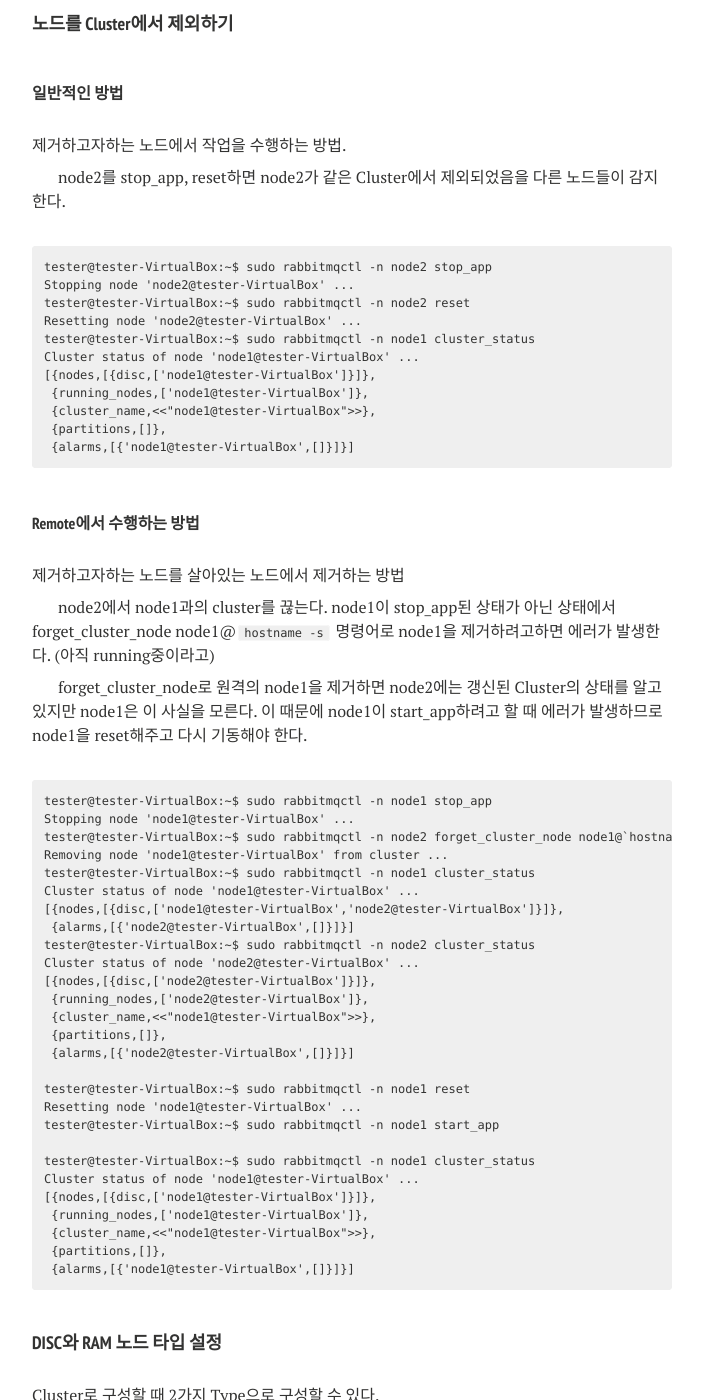
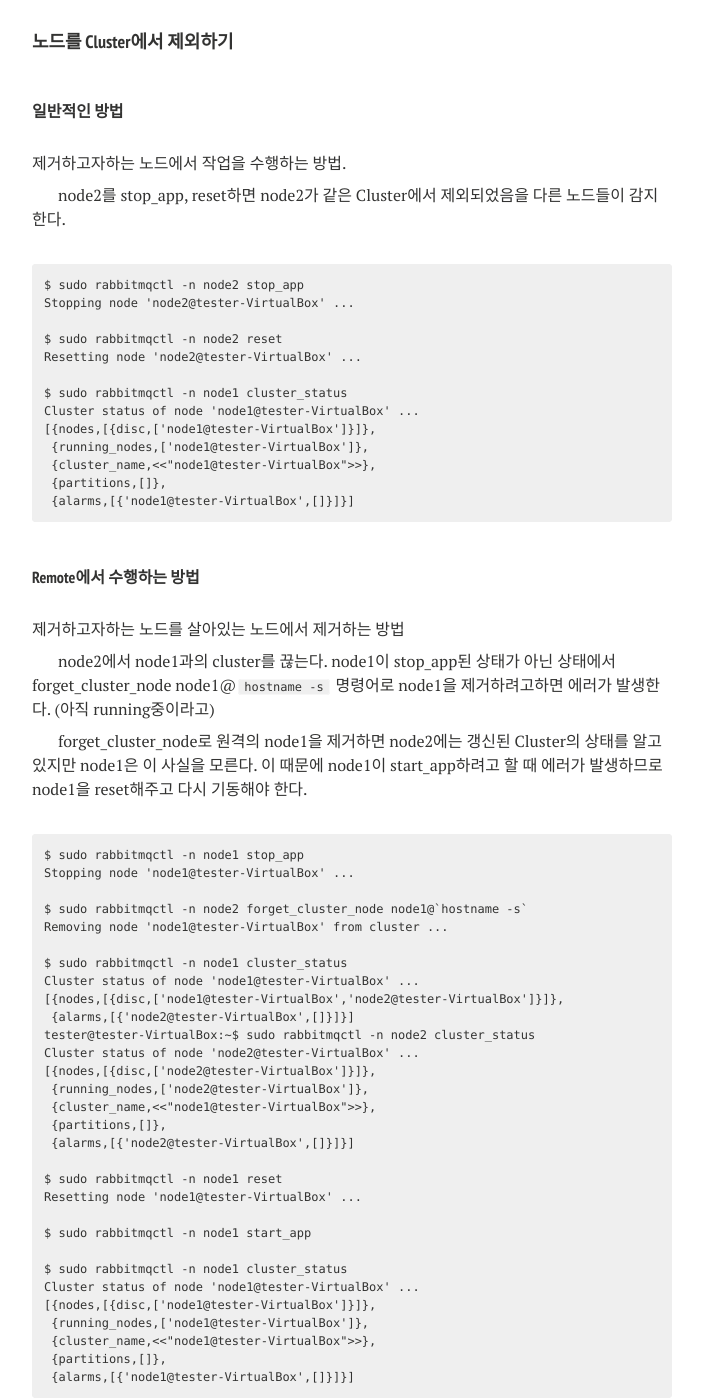
Before and after one commit to gjchoi/gjchoi.github.io, a Jekyll site: the page built from _posts/2016-03-05-rabbit-mq-clustering구성하기.md, in a window 1280 px wide and 1400 px high, scrolled down 3699 px. Shown: the whole window, without its empty margins (288-991 px from the left). Built offline with Jekyll 4.4.1, drawn with Linux system fonts in a browser that asks for light colours; nearby versions of some CDN libraries; comment, search, counter and statistics services are not loaded; some of the changed text lies outside the part shown.

Commit message:
Update 2016-03-05-rabbit-mq-clustering구성하기.md

```diff
--- a/_posts/2016-03-05-rabbit-mq-clustering구성하기.md
+++ b/_posts/2016-03-05-rabbit-mq-clustering구성하기.md
@@ -80,7 +80,7 @@ RABBITMQ_NODE_PORT=5673 RABBITMQ_SERVER_START_ARGS="-rabbitmq_management listene
 #### Cluster되지 않은 상태 확인
 
 ~~~~~~
-tester@tester-VirtualBox:~$ sudo rabbitmqctl -n node1 cluster_status
+$ sudo rabbitmqctl -n node1 cluster_status
 
 Cluster status of node 'node1@tester-VirtualBox' ...
 [{nodes,[{disc,['node1@tester-VirtualBox','node3@tester-VirtualBox']}]},
@@ -89,7 +89,7 @@ Cluster status of node 'node1@tester-VirtualBox' ...
  {partitions,[]},
  {alarms,[{'node1@tester-VirtualBox',[]}]}]
 
-tester@tester-VirtualBox:~$ sudo rabbitmqctl -n node2 cluster_status
+$ sudo rabbitmqctl -n node2 cluster_status
 Cluster status of node 'node2@tester-VirtualBox' ...
 [{nodes,[{disc,['node2@tester-VirtualBox']}]},
  {running_nodes,['node2@tester-VirtualBox']},
@@ -120,14 +120,15 @@ node1과 node2의 cluster_status 명령을 통해 Cluster된 상태를 확인
 
 ~~~~~~
 
-tester@tester-VirtualBox:~$ sudo rabbitmqctl -n node1 cluster_status
+$ sudo rabbitmqctl -n node1 cluster_status
 Cluster status of node 'node1@tester-VirtualBox' ...
 [{nodes,[{disc,['node1@tester-VirtualBox','node2@tester-VirtualBox']}]},
  {running_nodes,['node2@tester-VirtualBox','node1@tester-VirtualBox']},
  {cluster_name,<<"node1@tester-VirtualBox">>},
  {partitions,[]},
  {alarms,[{'node2@tester-VirtualBox',[]},{'node1@tester-VirtualBox',[]}]}]
-tester@tester-VirtualBox:~$ sudo rabbitmqctl -n node2 cluster_status
+
+$ sudo rabbitmqctl -n node2 cluster_status
 Cluster status of node 'node2@tester-VirtualBox' ...
 [{nodes,[{disc,['node1@tester-VirtualBox','node2@tester-VirtualBox']}]},
  {running_nodes,['node1@tester-VirtualBox','node2@tester-VirtualBox']},
@@ -144,9 +145,9 @@ Cluster에 포함된 node1이 중지되어도 node2에 의해서 동작이 가
 running상태가 node2하나 뿐인 것으로 표시된다.
 
 ~~~~~~~~
-tester@tester-VirtualBox:~$ sudo rabbitmqctl -n node1 stop
+$ sudo rabbitmqctl -n node1 stop
 
-tester@tester-VirtualBox:~$ sudo rabbitmqctl -n node2 cluster_status
+$ sudo rabbitmqctl -n node2 cluster_status
 Cluster status of node 'node2@tester-VirtualBox' ...
 [{nodes,[{disc,['node1@tester-VirtualBox','node2@tester-VirtualBox']}]},
  {running_nodes,['node2@tester-VirtualBox']},
@@ -178,11 +179,13 @@ cluster서버를 순차적으로 모두 중지하고 재기동 할 때, 재기
 node2를 stop_app, reset하면 node2가 같은 Cluster에서 제외되었음을 다른 노드들이 감지한다.
 
 ~~~~~~~~
-tester@tester-VirtualBox:~$ sudo rabbitmqctl -n node2 stop_app
+$ sudo rabbitmqctl -n node2 stop_app
 Stopping node 'node2@tester-VirtualBox' ...
-tester@tester-VirtualBox:~$ sudo rabbitmqctl -n node2 reset
+
+$ sudo rabbitmqctl -n node2 reset
 Resetting node 'node2@tester-VirtualBox' ...
-tester@tester-VirtualBox:~$ sudo rabbitmqctl -n node1 cluster_status
+
+$ sudo rabbitmqctl -n node1 cluster_status
 Cluster status of node 'node1@tester-VirtualBox' ...
 [{nodes,[{disc,['node1@tester-VirtualBox']}]},
  {running_nodes,['node1@tester-VirtualBox']},
@@ -204,11 +207,13 @@ forget_cluster_node로 원격의 node1을 제거하면 node2에는 갱신된 Clu
 
 
 ~~~~~~~~
-tester@tester-VirtualBox:~$ sudo rabbitmqctl -n node1 stop_app
+$ sudo rabbitmqctl -n node1 stop_app
 Stopping node 'node1@tester-VirtualBox' ...
-tester@tester-VirtualBox:~$ sudo rabbitmqctl -n node2 forget_cluster_node node1@`hostname -s`
+
+$ sudo rabbitmqctl -n node2 forget_cluster_node node1@`hostname -s`
 Removing node 'node1@tester-VirtualBox' from cluster ...
-tester@tester-VirtualBox:~$ sudo rabbitmqctl -n node1 cluster_status
+
+$ sudo rabbitmqctl -n node1 cluster_status
 Cluster status of node 'node1@tester-VirtualBox' ...
 [{nodes,[{disc,['node1@tester-VirtualBox','node2@tester-VirtualBox']}]},
  {alarms,[{'node2@tester-VirtualBox',[]}]}]
@@ -220,11 +225,12 @@ Cluster status of node 'node2@tester-VirtualBox' ...
  {partitions,[]},
  {alarms,[{'node2@tester-VirtualBox',[]}]}]
 
-tester@tester-VirtualBox:~$ sudo rabbitmqctl -n node1 reset
+$ sudo rabbitmqctl -n node1 reset
 Resetting node 'node1@tester-VirtualBox' ...
-tester@tester-VirtualBox:~$ sudo rabbitmqctl -n node1 start_app
 
-tester@tester-VirtualBox:~$ sudo rabbitmqctl -n node1 cluster_status
+$ sudo rabbitmqctl -n node1 start_app
+
+$ sudo rabbitmqctl -n node1 cluster_status
 Cluster status of node 'node1@tester-VirtualBox' ...
 [{nodes,[{disc,['node1@tester-VirtualBox']}]},
  {running_nodes,['node1@tester-VirtualBox']},
@@ -257,14 +263,15 @@ rabbitmqctl join_cluster --ram rabbit@rabbit1
 ##### 이미 cluster된 노드의 타입 변경
 
 ~~~~~~~~
-tester@tester-VirtualBox:~$ sudo rabbitmqctl -n node2 stop_app
+$ sudo rabbitmqctl -n node2 stop_app
 Stopping node 'node2@tester-VirtualBox' ...
-tester@tester-VirtualBox:~$ sudo rabbitmqctl -n node2 change_cluster_node_type ram
+
+$ sudo rabbitmqctl -n node2 change_cluster_node_type ram
 Turning 'node2@tester-VirtualBox' into a ram node ...
 
-tester@tester-VirtualBox:~$ sudo rabbitmqctl -n node2 start_app
+$ sudo rabbitmqctl -n node2 start_app
 
-tester@tester-VirtualBox:~$ sudo rabbitmqctl -n node2 cluster_status
+$ sudo rabbitmqctl -n node2 cluster_status
 Cluster status of node 'node2@tester-VirtualBox' ...
 [{nodes,[{disc,['node1@tester-VirtualBox']},
          {ram,['node2@tester-VirtualBox']}]},
```
